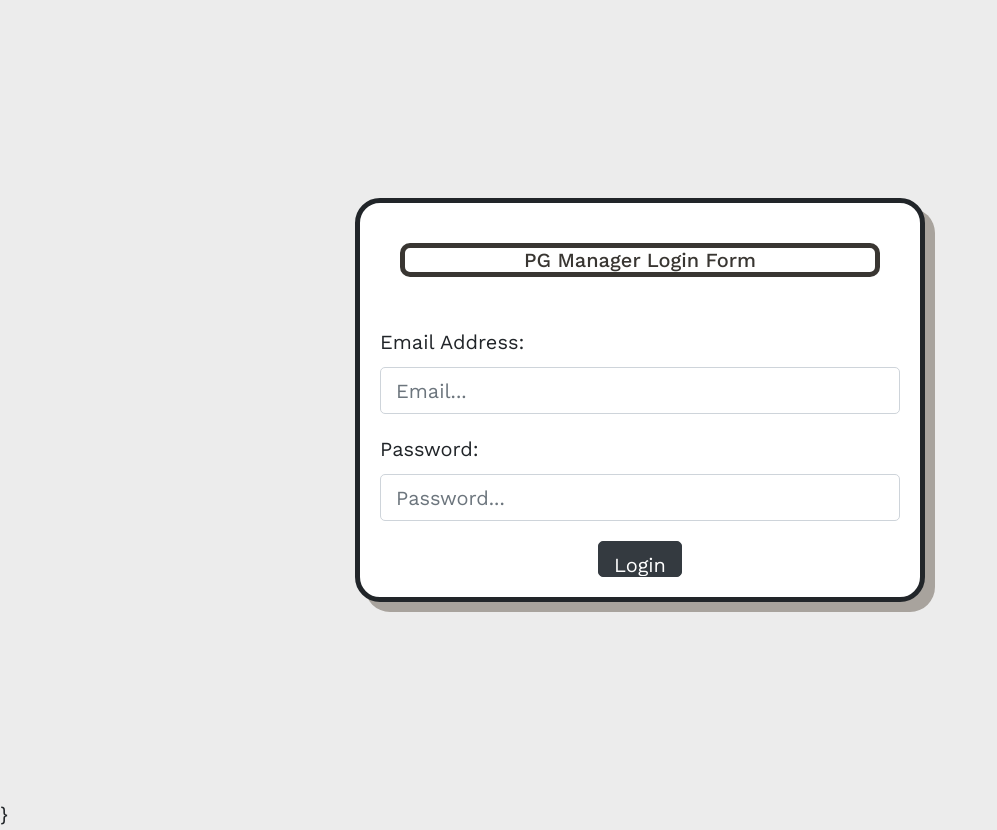
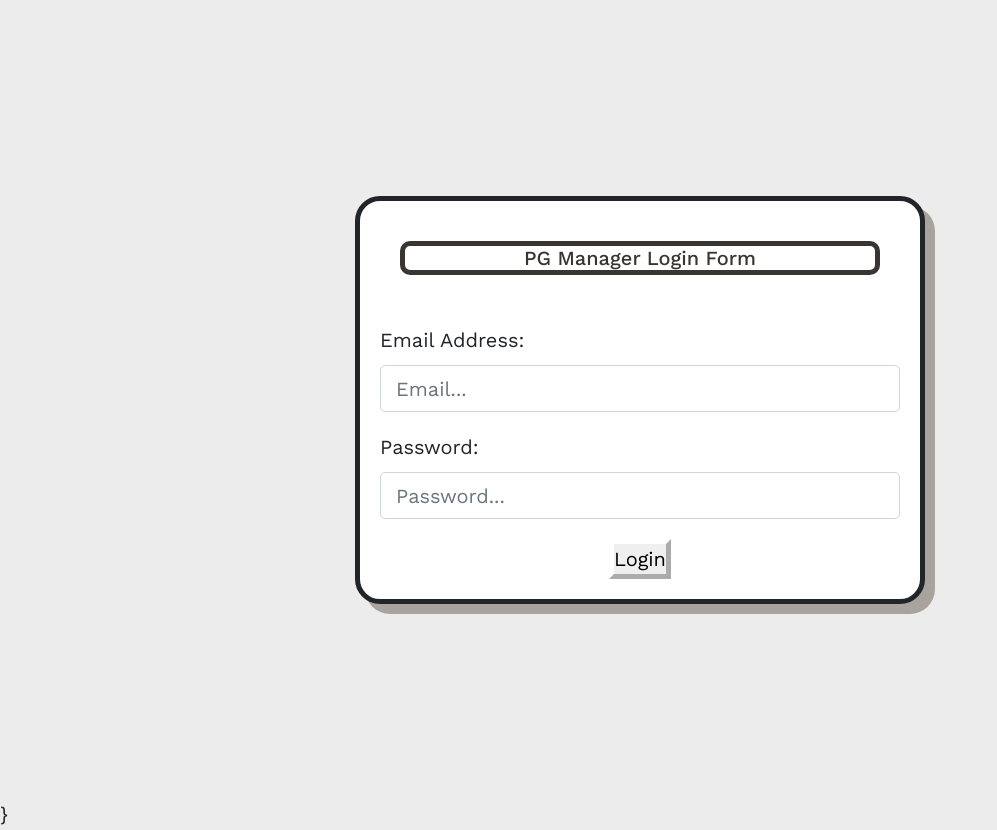
Before and after one commit to Manjup96/Pg_Manager_New, a PHP site: page /AdhaarApi/ in a window 1280 px wide. Shown: the whole page, without its empty margins (0-997 px from the left). Run offline with PHP 8.4, Linux system fonts and the light colour scheme; some libraries are stand-ins or nearby versions.

Commit message:
manju commit

```diff
--- a/index.php
+++ b/index.php
@@ -53,7 +53,7 @@
 							<label for="password">Password:</label>
 							<input type="password" class="form-control password" id="password" placeholder="Password..." name="password">
 						</div>
-						<center> <input type="submit" class="btn btn-dark "value="Login"/></center>
+						<center> <input type="submit"  style="border-width:5px;border-color:white" value="Login"/></center>
                 		<!-- End input fields -->
 
                 	</form>
```
